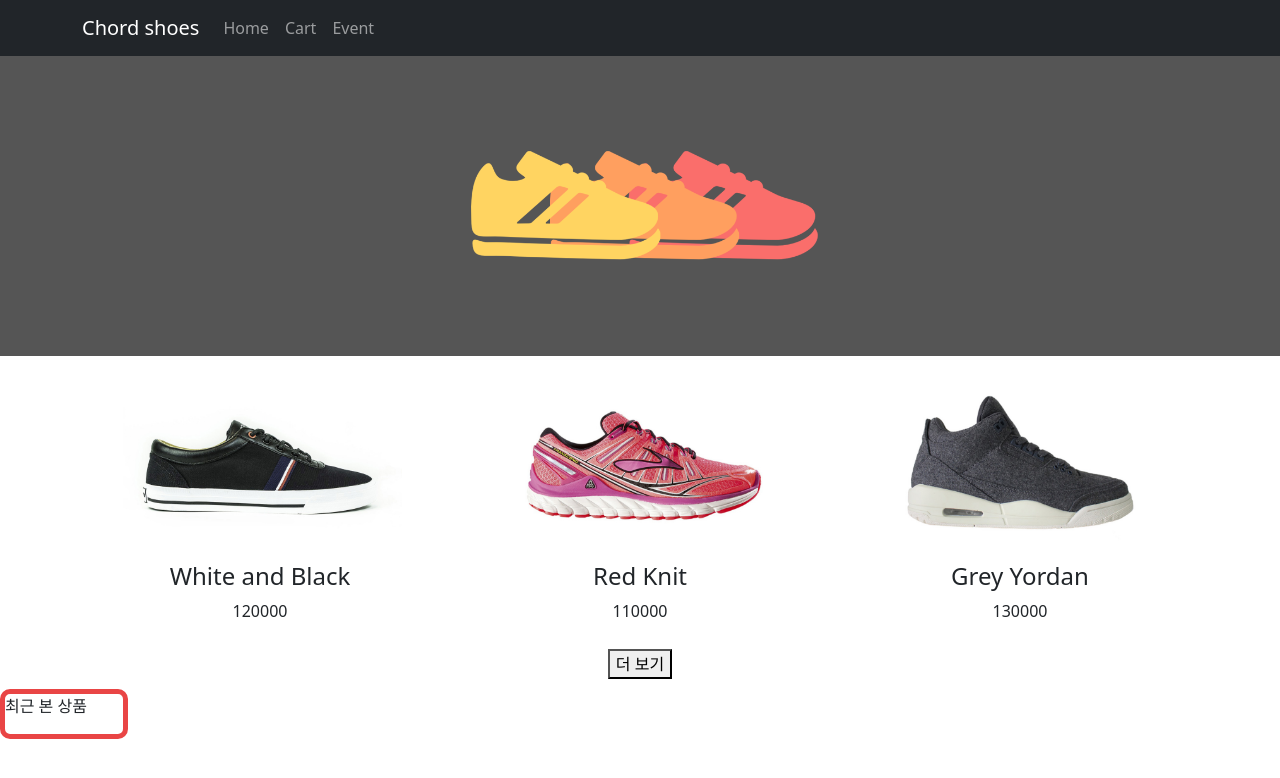
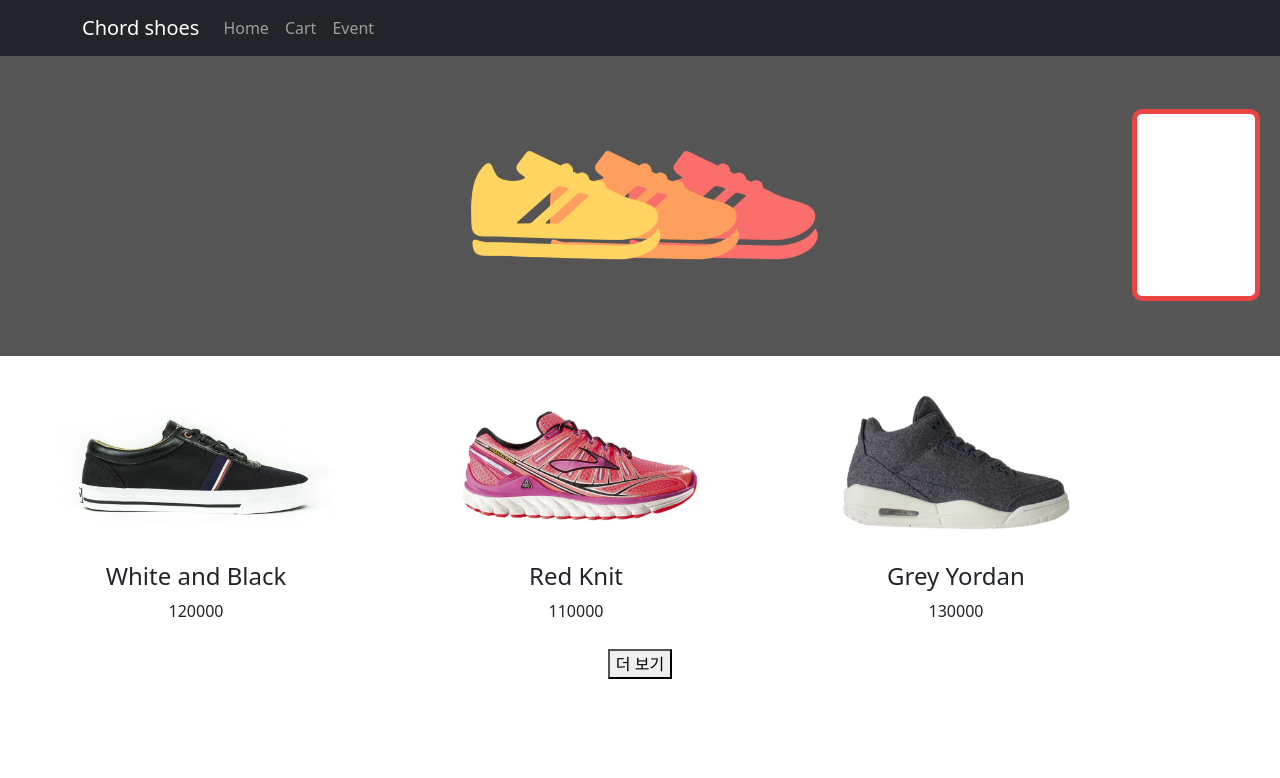
Before and after one commit to ChordCon/fristShop, a React (Create React App) app: page / in a window 1280 px wide. Shown: the top 778 px of the page. Built offline with nearby package versions, Linux system fonts and the light colour scheme.

Commit message:
7 commit

```diff
--- a/src/App.css
+++ b/src/App.css
@@ -3,6 +3,8 @@
 }
 
 .main-bg {
+  position: relative;
+  z-index: -2;
   height: 300px;
   background-image: url("./img/bg.png");
   background-size: cover;
@@ -39,6 +41,9 @@
   border-radius: 10px;
   background-color: #bbd0f1;
 }
+.detail {
+  margin-right: 10%;
+}
 
 .start {
   opacity: 0;
@@ -58,13 +63,18 @@
   transition: opacity 0.5s;
 }
 
+.goods-list {
+  display: flex;
+  margin-right: 10%;
+}
 .side-bar {
+  margin: 0;
   display: flex;
-  justify-content: right;
+  justify-content: flex-end;
   align-items: center;
-  height: 50%;
+  height: 40%;
   position: fixed;
-  top: 20px;
+  top: 45px;
   left: 0;
   right: 0;
 }
--- a/src/App.js
+++ b/src/App.js
@@ -1,6 +1,6 @@
 import "./App.css";
 import "bootstrap/dist/css/bootstrap.min.css";
-import { useEffect, useState } from "react";
+import { useState } from "react";
 import GoodsList from "./GoodsList";
 import NavbarF from "./Nav-bar";
 import Detail from "./pages/detail";
@@ -14,7 +14,7 @@ import SideBar from "./SideBar";
 function App() {
   let [shoes, setShoes] = useState(date);
   let [mapNum, setMapNum] = useState(0);
-  let [latestItem, setLatestItem] = useState("");
+  let [latestItem, setLatestItem] = useState([]);
 
   return (
     <div className="App">
@@ -27,6 +27,7 @@ function App() {
           element={
             <>
               <div className="main-bg"></div>
+              <div className="goods-list">
                 <div className="container">
                   <div className="row">
                     {/*GoodsList에 상품정보가 들어있습니다. */}
@@ -37,6 +38,7 @@ function App() {
                       latestItem={latestItem}
                       setLatestItem={setLatestItem}
                     />
+                  </div>
                 </div>
               </div>
               <div className="more-button">
@@ -66,7 +68,7 @@ function App() {
         ></Route>
         {/* 상품 디테일 페이지 */}
         <Route
-          path="/detail"
+          path={`/detail${mapNum}`}
           element={
             <Detail shoes={shoes} mapNum={mapNum} setMapNum={setMapNum} />
           }
@@ -94,7 +96,14 @@ function App() {
         <Route path="/cart" element={<Cart />}></Route>
       </Routes>
 
-      <SideBar latestItem={latestItem} setLatestItem={setLatestItem} />
+      <div className="side-bar">
+        <SideBar
+          latestItem={latestItem}
+          setLatestItem={setLatestItem}
+          mapNum={mapNum}
+          setMapNum={setMapNum}
+        />
+      </div>
     </div>
   );
 }
--- a/src/GoodsList.js
+++ b/src/GoodsList.js
@@ -9,9 +9,11 @@ const GoodsList = (props) => {
         className="col-md-4"
         onClick={() => {
           props.setMapNum(i);
-          navigate("/detail");
+          navigate(`/detail${i}`);
+
           let copy = [...props.latestItem];
-          copy.push(
+
+          copy.unshift(
             <img
               src={process.env.PUBLIC_URL + `/img/shoes${i + 1}.jpg`}
               width="80%"
@@ -19,7 +21,6 @@ const GoodsList = (props) => {
               key={i}
             />
           );
-
           props.setLatestItem(copy);
         }}
       >
--- a/src/SideBar.js
+++ b/src/SideBar.js
@@ -1,11 +1,26 @@
 import "./SideBar.modul.css";
+import { useNavigate } from "react-router-dom";
 
 const SideBar = (props) => {
+  let newItem = props.latestItem;
+
+  let deduplication = newItem.filter(
+    (arr, index, callback) =>
+      index === callback.findIndex((t) => t.key === arr.key)
+  );
+  deduplication.length = 2;
+
+  let navigate = useNavigate();
+
   return (
     <div className="sideBar">
-      <div>
-        <p>최근 본 상품</p>
-        {props.latestItem}
+      <div
+        onClick={(e) => {
+          props.setMapNum(Number(e.target.alt));
+          navigate(`/detail${e.target.alt}`);
+        }}
+      >
+        {deduplication}
       </div>
     </div>
   );
--- a/src/SideBar.modul.css
+++ b/src/SideBar.modul.css
@@ -2,6 +2,8 @@
   margin-right: 20px;
   display: flex;
   align-items: center;
+  justify-content: center;
+  text-align: center;
   height: 60%;
   width: 10%;
   background-color: white;
--- a/src/pages/detail.js
+++ b/src/pages/detail.js
@@ -34,7 +34,8 @@ const Detail = (props) => {
   let dispatch = useDispatch();
 
   return (
-    <div className={`container detailStart ${detailFade}`}>
+    <div className="detail">
+      <div className={`detail-Zindex container detailStart ${detailFade}`}>
         {Ealert === true ? (
           <div className="discount">할인 쿠폰 받으로 가기</div>
         ) : null}
@@ -47,7 +48,7 @@ const Detail = (props) => {
             />
           </div>
 
-        <div className="col-md-6">
+          <div style={{ zIndex: "2" }} className="col-md-6">
             <h4 className="pt-5">{props.shoes[props.mapNum].title}</h4>
             <p>{props.shoes[props.mapNum].content}</p>
             <p>{props.shoes[props.mapNum].price} 원</p>
@@ -68,8 +69,12 @@ const Detail = (props) => {
             </button>
           </div>
 
-        <div className="mid-nav" style={{ marginTop: "30px" }}>
-          <Nav variant="tabs" defaultActiveKey="link-0">
+          <div className="mid-nav" style={{ marginTop: "30px", zIndex: "2" }}>
+            <Nav
+              variant="tabs"
+              defaultActiveKey="link-0"
+              style={{ marginRight: "30px" }}
+            >
               <Nav.Item>
                 <Nav.Link
                   onClick={() => {
@@ -116,6 +121,7 @@ const Detail = (props) => {
           </div>
         </div>
       </div>
+    </div>
   );
 };
 
--- a/src/store.js
+++ b/src/store.js
@@ -24,7 +24,6 @@ let cart = createSlice({
     addItem(state, action) {
       let newItem = action.payload;
       let sameItem = state.findIndex((cart) => cart.id === newItem.id);
-      console.log(sameItem);
 
       sameItem === -1 ? state.push(action.payload) : state[sameItem].count++;
     },
```
Lines whose indentation alone changed are shown as unchanged.
